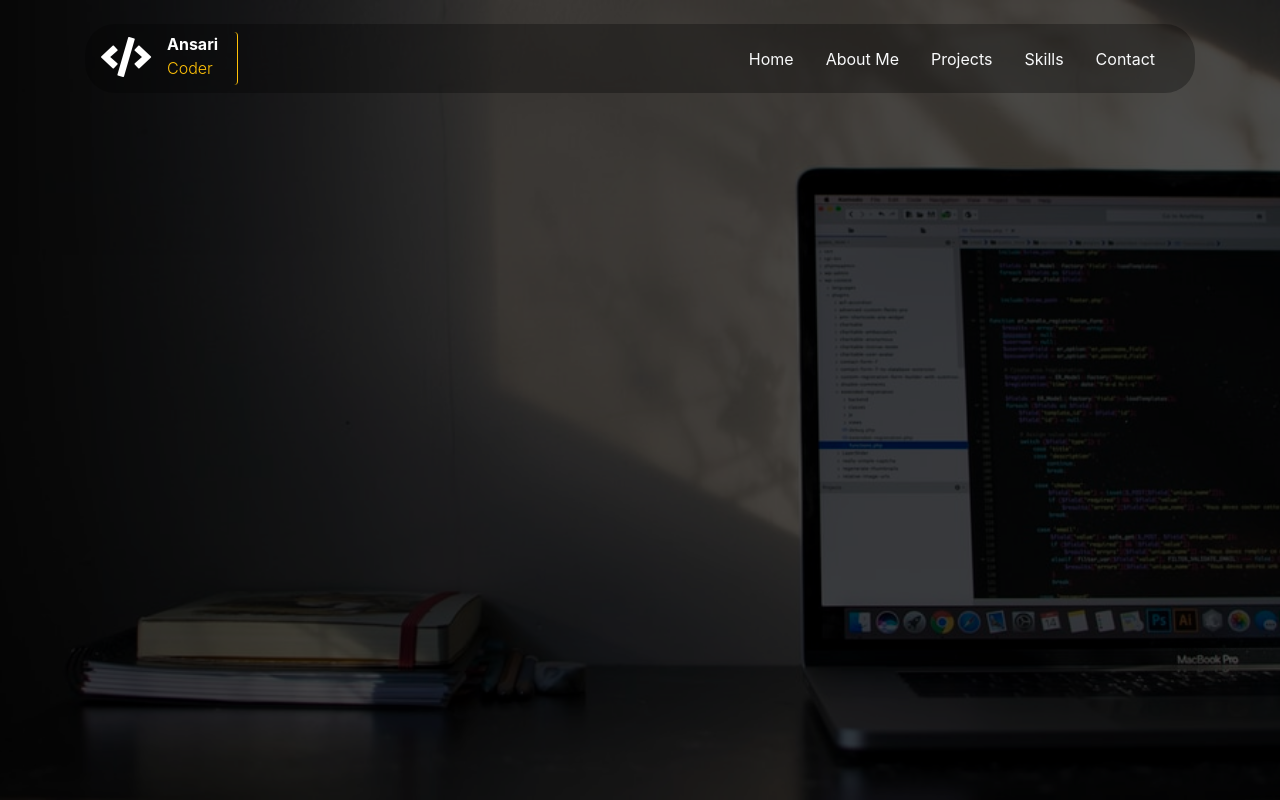
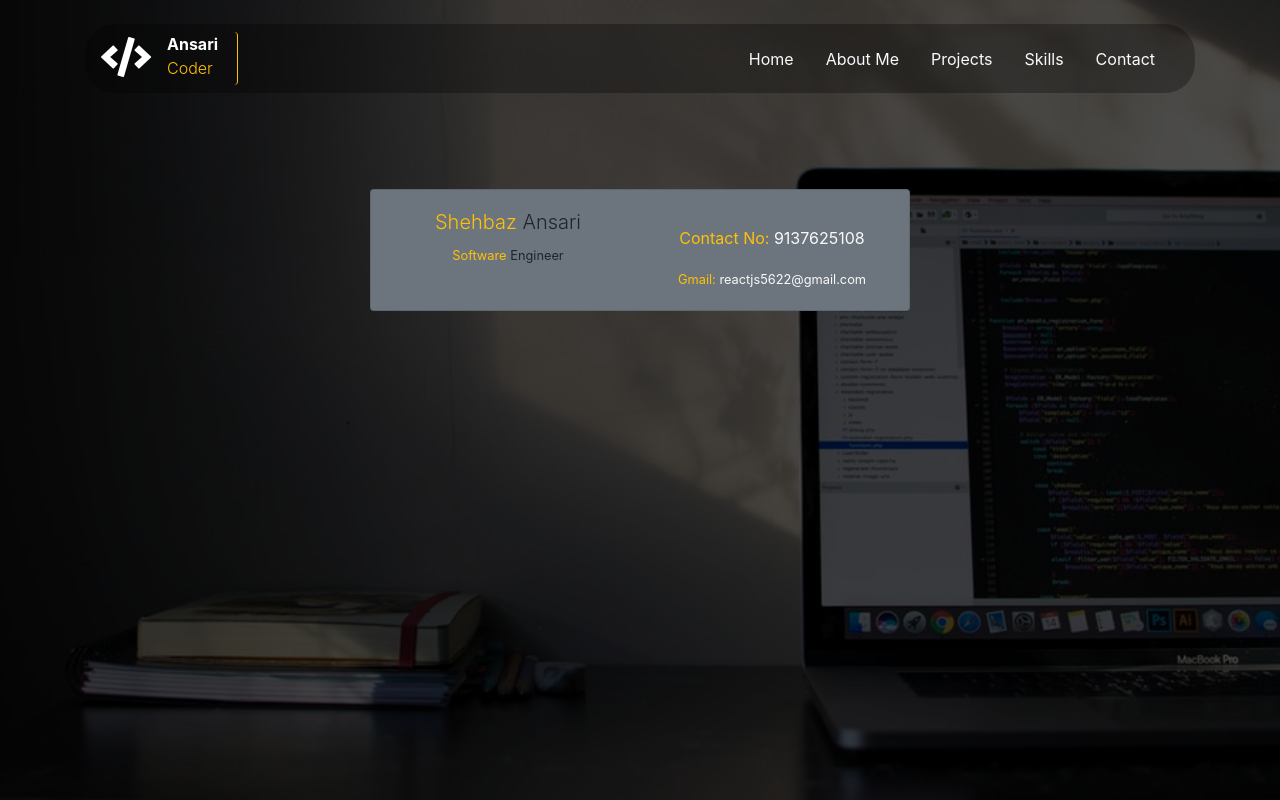
Before and after one commit to ShehbazAnsari/portfolio, a plain HTML site: page pages/contact.html in a window 1280 px wide. Drawn offline with nearby package versions, Linux system fonts and the light colour scheme.

Commit message:
Initial Commit

```diff
--- a/pages/contact.html
+++ b/pages/contact.html
@@ -8,7 +8,7 @@
   <meta name="Description" content="Enter your description here" />
   <link rel="stylesheet" href="https://cdnjs.cloudflare.com/ajax/libs/twitter-bootstrap/4.5.0/css/bootstrap.min.css">
   <link rel="stylesheet" href="https://cdnjs.cloudflare.com/ajax/libs/font-awesome/5.13.0/css/all.min.css">
-  <link rel="stylesheet" href="https://cdnjs.cloudflare.com/ajax/libs/animate.css/3.5.2/animate.css"/>
+  <link rel="stylesheet" href="https://cdnjs.cloudflare.com/ajax/libs/animate.css/3.5.2/animate.css" />
   <link rel="stylesheet" href="/css/style.css">
   <title>PortFolio</title>
 </head>
@@ -34,7 +34,7 @@
         <div class="collapse navbar-collapse" id="navbarNav">
           <ul class="navbar-nav ml-auto">
             <li class="nav-item active mr-3">
-              <a class="nav-link text-light" href="index.html">Home</a>
+              <a class="nav-link text-light" href="../index.html">Home</a>
             </li>
             <li class="nav-item mr-3">
               <a class="nav-link text-light" href="about.html">About Me</a>
@@ -51,6 +51,26 @@
           </ul>
         </div>
       </nav>
+      <div class="row mt-5 text-center">
+        <div class="col-md-6 mx-auto mt-5">
+          <div class="card bg-secondary">
+            <div class="card-body">
+              <div class="row">
+                <div class="col-md-6">
+                  <h3 class="lead"><span class="text-warning">Shehbaz </span>Ansari</h3>
+                  <small class=""><span class="text-warning">Software </span>Engineer</small>
+                </div>
+                <div class="col-md-6 mt-3">
+
+                    <p class="text-light"><span class="text-warning">Contact No: </span>9137625108</p>
+                    <small class="text-light"><span class="text-warning">Gmail: </span>reactjs5622@gmail.com</small>
+
+                </div>
+              </div>
+            </div>
+          </div>
+        </div>
+      </div>
     </div>
 
   </div>
```
Also changed, not shown: index.html (renamed from pages/index.html, +4 -4 lines), package.json (deleted, +0 -24 lines), pages/about.html (+1 -1 lines), pages/project.html (+1 -1 lines), pages/skill.html (+1 -1 lines), 2 other files.
